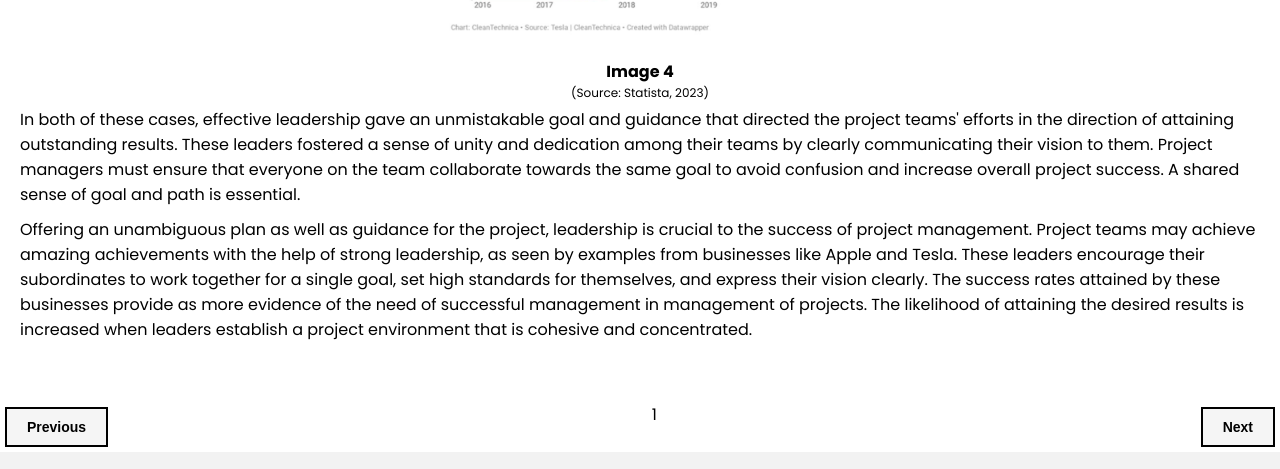
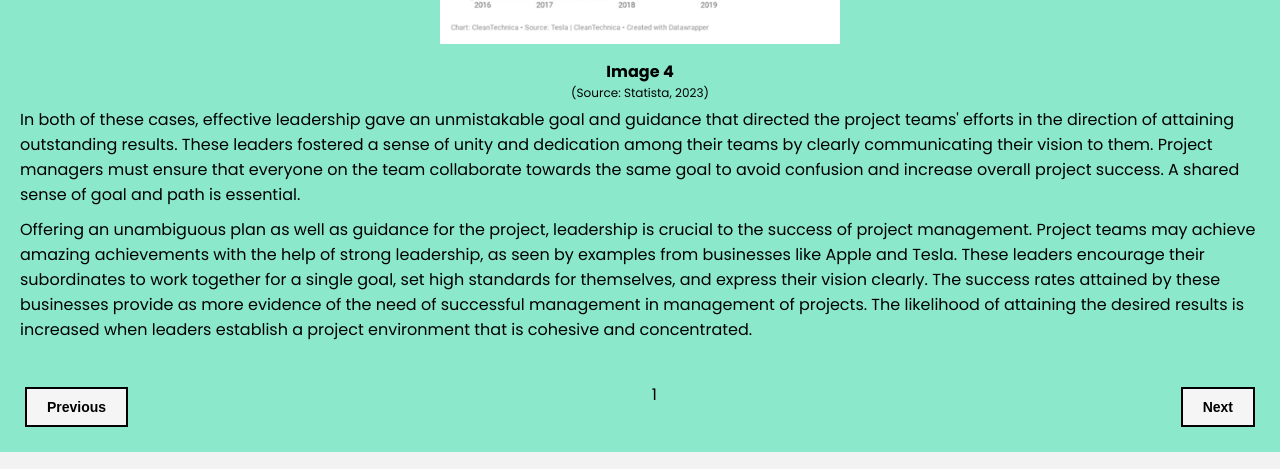
Before and after one commit to Senapati626/pm-blog, a plain HTML site: page index.html in a window 1280 px wide. Shown: the part 2693-3162 px from the top of the page. Drawn offline with nearby package versions, Linux system fonts and the light colour scheme.

Commit message:
added background

```diff
--- a/index.html
+++ b/index.html
@@ -23,12 +23,12 @@
         <h2>The Role of Leadership in Project Management Success</h2>
         <article id="content">
         </article>
+        <div id="pagination">
+            <button id="previous" class="pagination-button" onclick="previousPage()">Previous</button>
+            <div id="current">1</div>
+            <button id="next" class="pagination-button" onclick="nextPage()">Next</button>
+        </div>
     </main>
-    <div id="pagination">
-        <button id="previous" class="pagination-button" onclick="previousPage()">Previous</button>
-        <div id="current">1</div>
-        <button id="next" class="pagination-button" onclick="nextPage()">Next</button>
-    </div>
     <footer>
         <div class="share">
             <h4>Share this article:</h4>
--- a/styles.css
+++ b/styles.css
@@ -26,6 +26,7 @@ h1 {
 
 main {
   padding: 20px;
+  background-color: #8be8cb;
 }
 
 article {
```
